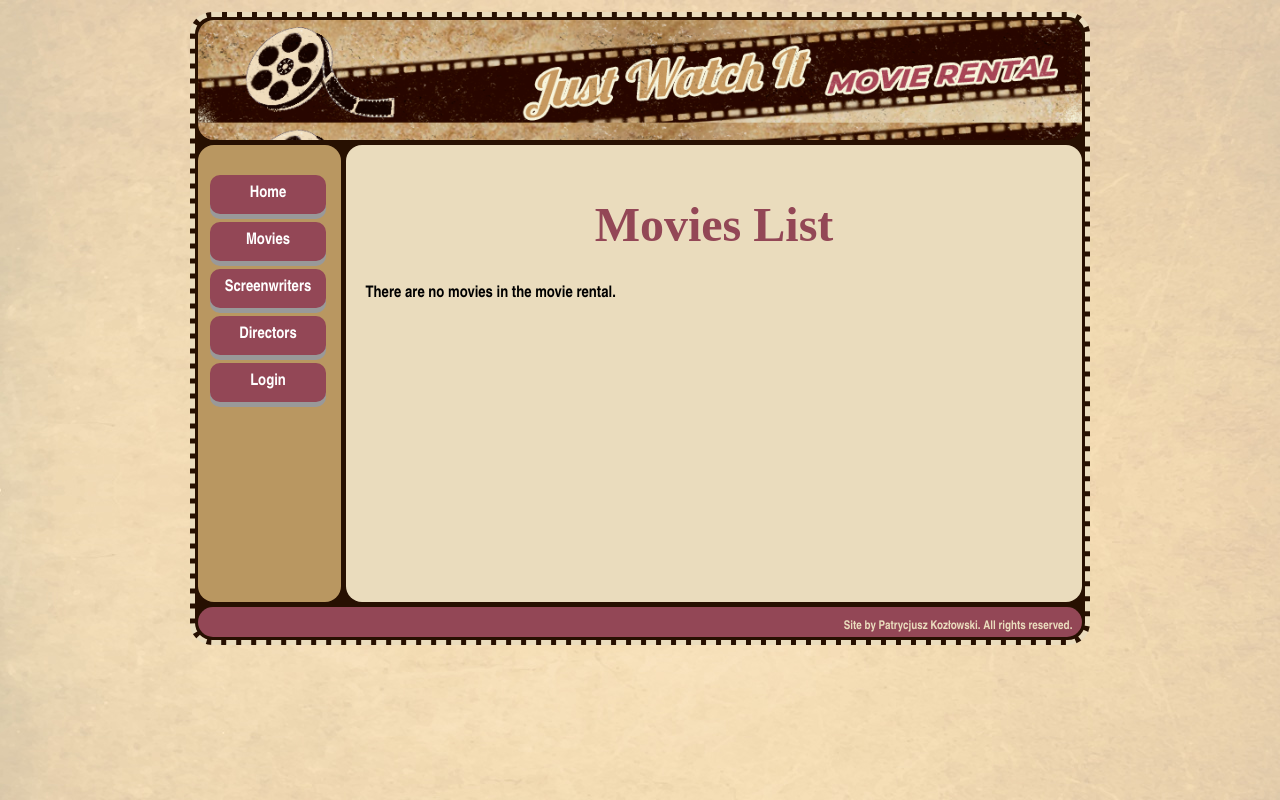
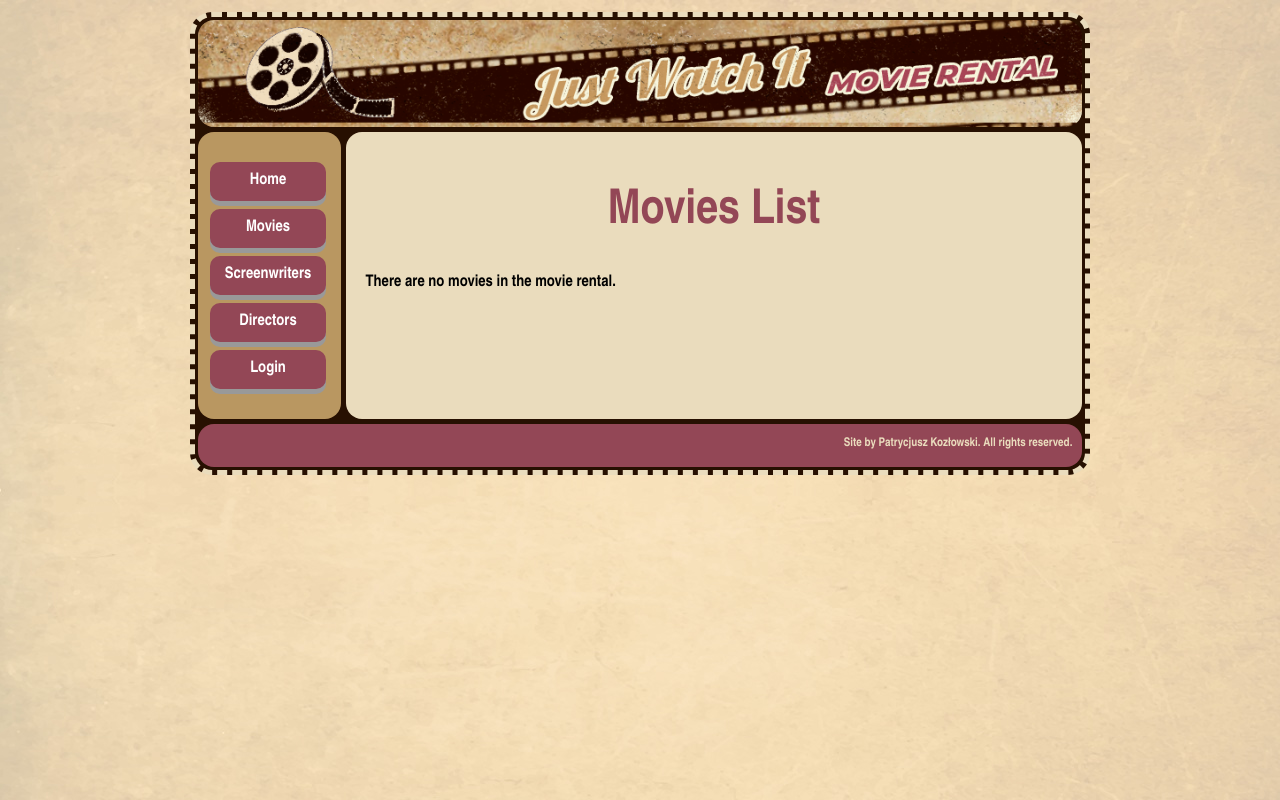
Before and after one commit to Patritius/JustWatchIt, a Django app: page /catalog/movies/ in a window 1280 px wide. Run offline with Django 3.2, Linux system fonts and the light colour scheme; data that the repository does not hold is empty.

Commit message:
Font and size improvement

```diff
--- a/catalog/static/css/styles.css
+++ b/catalog/static/css/styles.css
@@ -14,7 +14,7 @@ body {
     margin: 12px auto 12px auto;
     background-color: #271001;
     width: 70%;
-    height: 617px;
+    height: 60%;
     padding: 3px;
     border: 5px dashed #eadcbd;
     border-radius: 22px;
@@ -23,14 +23,14 @@ body {
 .header {
     background:url("/static/images/header.png");
     background-size:100%;
-    height: 20%;
+    height: 107px;
     border-radius: 1em;
 }
 
 .row {
     display: flex;
     margin-top: 5px;
-    height: 76%;
+    height: auto;
 }
 
 .col-sm-2 {
@@ -53,7 +53,7 @@ body {
 
 div.footer {
     background-color: #934756;
-    height: 4%;
+    height: auto;
     text-align: right;
     padding-right: 10px;
     padding-bottom: 5px;
@@ -69,7 +69,7 @@ p.footer {
 h1 {
     color: #934756;
     font-size: 3em;
-    font-family: Brush Script MT;
+    font-family: Brush Script MT, Arial Narrow;
     text-align: center;
 }
 
@@ -86,6 +86,7 @@ p {
     font-family: Arial Narrow, sans-serif;
     font-weight: bold;
 }
+
 
 .pside {
     color: white;
--- a/catalog/templates/base_generic.html
+++ b/catalog/templates/base_generic.html
@@ -44,7 +44,7 @@
       {% block pagination %}
         {% if is_paginated %}
           <div class="pagination">
-            <span class="page-links">
+            <span class="page-links"><center><p>
               {% if page_obj.has_previous %}
                 <a href="{{ request.path }}?page={{ page_obj.previous_page_number }}">previous</a>
               {% endif %}
@@ -54,7 +54,7 @@
               {% if page_obj.has_next %}
                 <a href="{{ request.path }}?page={{ page_obj.next_page_number }}">next</a>
               {% endif %}
-            </span>
+            </p></center></span>
           </div>
         {% endif %}
       {% endblock %}
--- a/catalog/templates/catalog/director_list.html
+++ b/catalog/templates/catalog/director_list.html
@@ -6,7 +6,7 @@
   <ul>
     {% for director in director_list %}
       <li>
-        <a href="{{ director.get_absolute_url }}">{{ director.last_name }} {{ director.first_name }}</a>
+        <a href="{{ director.get_absolute_url }}"><b>{{ director.last_name }} {{ director.first_name }}</b></a>
         ({{ director.date_of_birth }} - {{ director.date_of_death }}){% if perms.catalog.can_mark_returned %} -
         <a href="{% url 'director-update' director.id %}">Edit</a> -
         <a href="{% url 'director-delete' director.id %}">Delete</a>  {% endif %}
--- a/catalog/templates/catalog/movie_list.html
+++ b/catalog/templates/catalog/movie_list.html
@@ -6,7 +6,7 @@
   <ul>
     {% for movie in movie_list %}
       <li>
-        <a href="{{ movie.get_absolute_url }}">{{ movie.title }}</a> ({{movie.screenwriter}}), ({{movie.director}})
+        <a href="{{ movie.get_absolute_url }}"><b>{{ movie.title }}</b></a> ({{movie.screenwriter}}), ({{movie.director}})
         {% if perms.catalog.can_mark_returned %} -
         <a href="{% url 'movie-update' movie.id %}">Edit</a> -
         <a href="{% url 'movie-delete' movie.id %}">Delete</a>  {% endif %}
--- a/catalog/templates/catalog/screenwriter_list.html
+++ b/catalog/templates/catalog/screenwriter_list.html
@@ -6,7 +6,7 @@
   <ul>
     {% for screenwriter in screenwriter_list %}
       <li>
-        <a href="{{ screenwriter.get_absolute_url }}">{{ screenwriter.last_name }} {{ screenwriter.first_name }}</a>
+        <a href="{{ screenwriter.get_absolute_url }}"><b>{{ screenwriter.last_name }} {{ screenwriter.first_name }}</b></a>
         ({{screenwriter.date_of_birth}} - {{screenwriter.date_of_death}}) {% if perms.catalog.can_mark_returned %}-
         <a href="{% url 'screenwriter-update' screenwriter.id %}">Edit</a> -
         <a href="{% url 'screenwriter-delete' screenwriter.id %}">Delete</a>  {% endif %}
```
